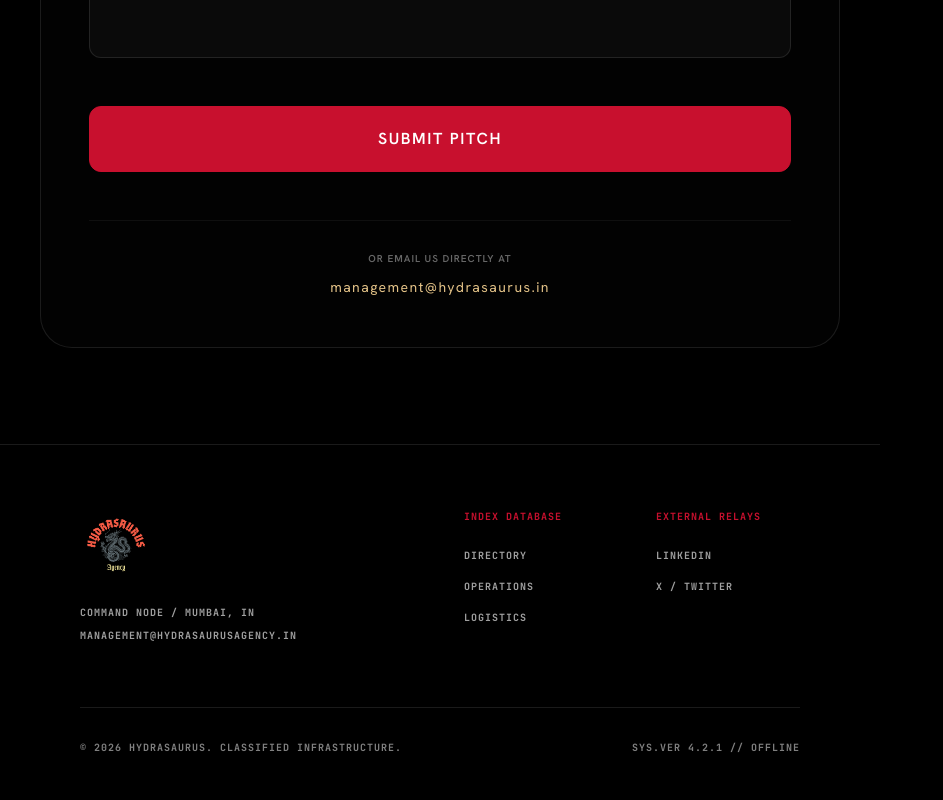
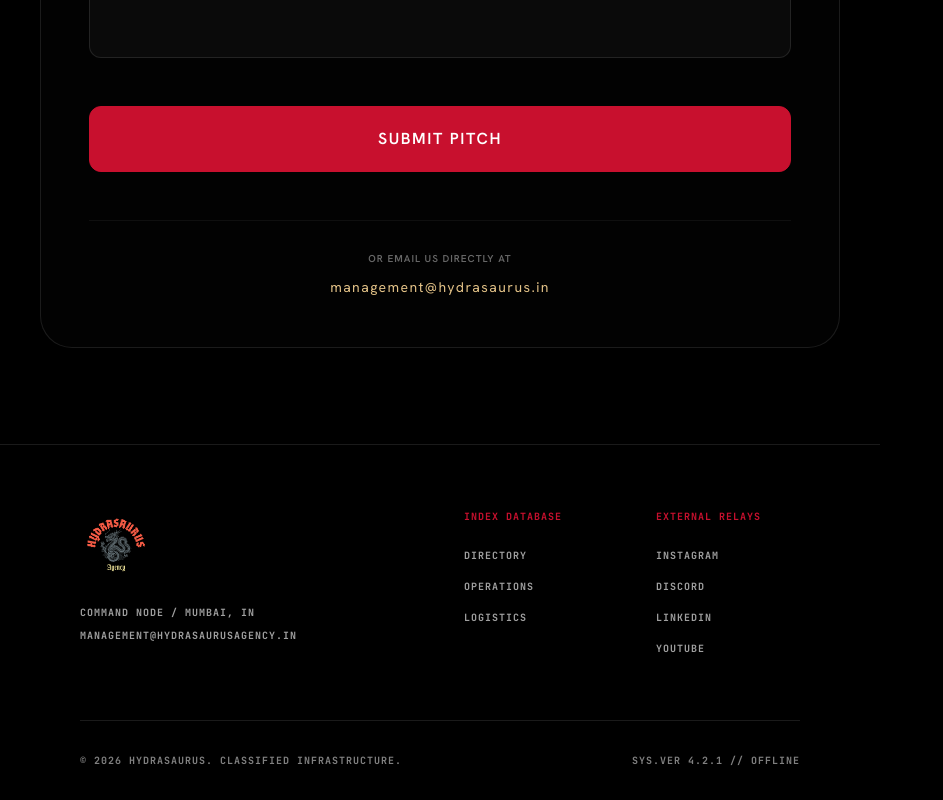
Before and after one commit to sarvvesshhhh/hydrasaurus-agency, a Next.js app: page /contact in a window 1280 px wide. Shown: the part 1138-1938 px from the top of the page, without its empty margins (0-943 px from the left). Built offline with nearby package versions, Linux system fonts and the light colour scheme; no server answers.

Commit message:
Feat: Update footer page links and social external relays

```diff
--- a/src/components/Footer.tsx
+++ b/src/components/Footer.tsx
@@ -16,24 +16,30 @@
           </div>
           <div className="flex flex-col gap-4">
             <h5 className="font-label-caps text-[10px] text-[#c8102e] uppercase tracking-widest mb-2">Index Database</h5>
-            <Link className="font-label-caps text-[10px] text-secondary hover:text-white transition-colors uppercase" href="#">
+            <Link className="font-label-caps text-[10px] text-secondary hover:text-white transition-colors uppercase" href="/directory">
               Directory
             </Link>
-            <Link className="font-label-caps text-[10px] text-secondary hover:text-white transition-colors uppercase" href="#">
+            <Link className="font-label-caps text-[10px] text-secondary hover:text-white transition-colors uppercase" href="/operations">
               Operations
             </Link>
-            <Link className="font-label-caps text-[10px] text-secondary hover:text-white transition-colors uppercase" href="#">
+            <Link className="font-label-caps text-[10px] text-secondary hover:text-white transition-colors uppercase" href="/logistics">
               Logistics
             </Link>
           </div>
           <div className="flex flex-col gap-4">
             <h5 className="font-label-caps text-[10px] text-[#c8102e] uppercase tracking-widest mb-2">External Relays</h5>
-            <Link className="font-label-caps text-[10px] text-secondary hover:text-white transition-colors uppercase" href="#">
+            <a className="font-label-caps text-[10px] text-secondary hover:text-white transition-colors uppercase" href="https://www.instagram.com/hydrasaurus.agency" target="_blank" rel="noopener noreferrer">
+              Instagram
+            </a>
+            <a className="font-label-caps text-[10px] text-secondary hover:text-white transition-colors uppercase" href="https://discord.gg/3wGeSwkcVx" target="_blank" rel="noopener noreferrer">
+              Discord
+            </a>
+            <a className="font-label-caps text-[10px] text-secondary hover:text-white transition-colors uppercase" href="https://www.linkedin.com/in/sarvvesshhhh" target="_blank" rel="noopener noreferrer">
               LinkedIn
-            </Link>
-            <Link className="font-label-caps text-[10px] text-secondary hover:text-white transition-colors uppercase" href="#">
-              X / Twitter
-            </Link>
+            </a>
+            <a className="font-label-caps text-[10px] text-secondary hover:text-white transition-colors uppercase" href="https://youtube.com/@hydrasaurus" target="_blank" rel="noopener noreferrer">
+              YouTube
+            </a>
           </div>
         </div>
         <div className="pt-8 border-t border-white/10 flex flex-col md:flex-row justify-between items-center gap-4">
```
